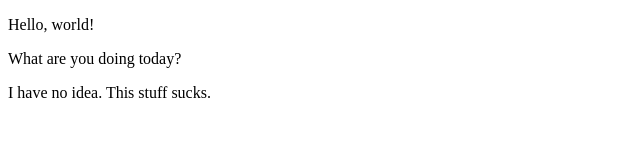
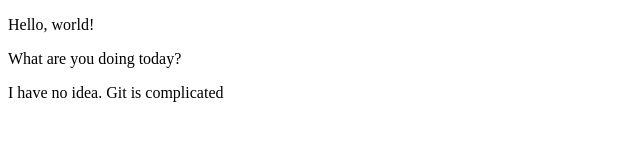
Before and after one commit to DarkJeslek/lecture0, a plain HTML site: page hello.html in a window 1280 px wide. Shown: the full height of the page, 0-640 px from the left. Drawn offline with Linux system fonts and the light colour scheme.

Commit message:
Update hello.html

```diff
--- a/hello.html
+++ b/hello.html
@@ -5,5 +5,5 @@
 	<body>
 	<p>Hello, world!</p>
 	<p>What are you doing today?</p>
-	<p>I have no idea. This stuff sucks.</p></body>
+	<p>I have no idea. Git is complicated</p></body>
 </html>
```
